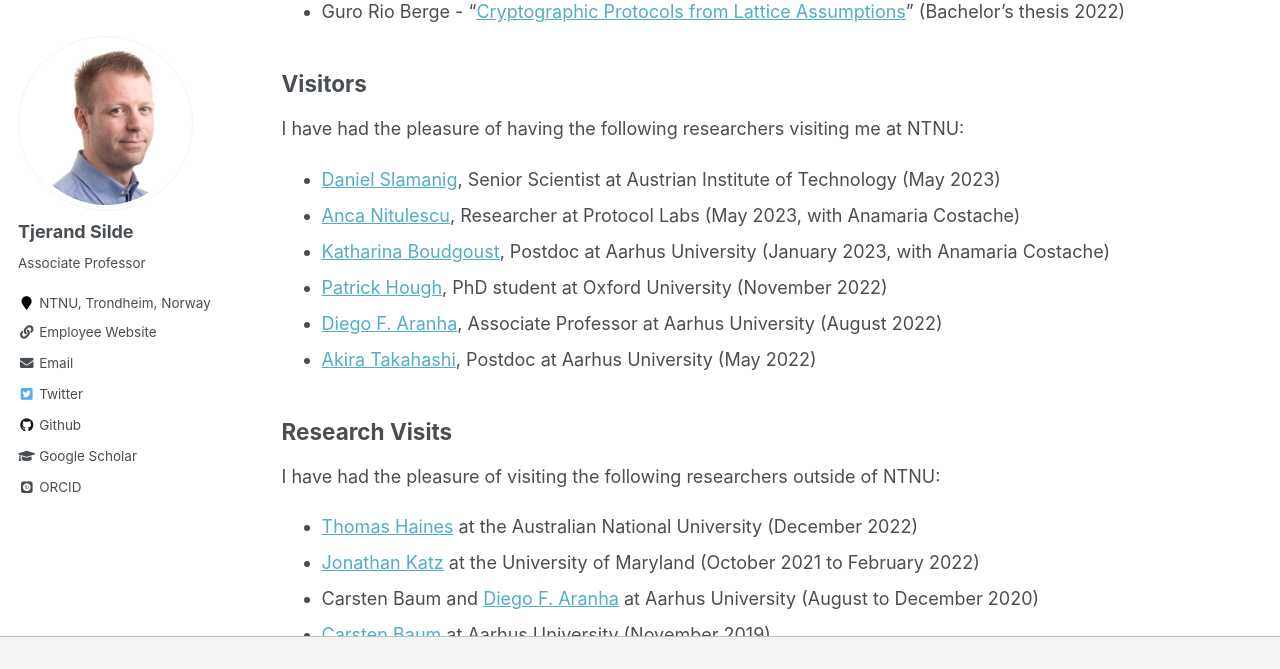
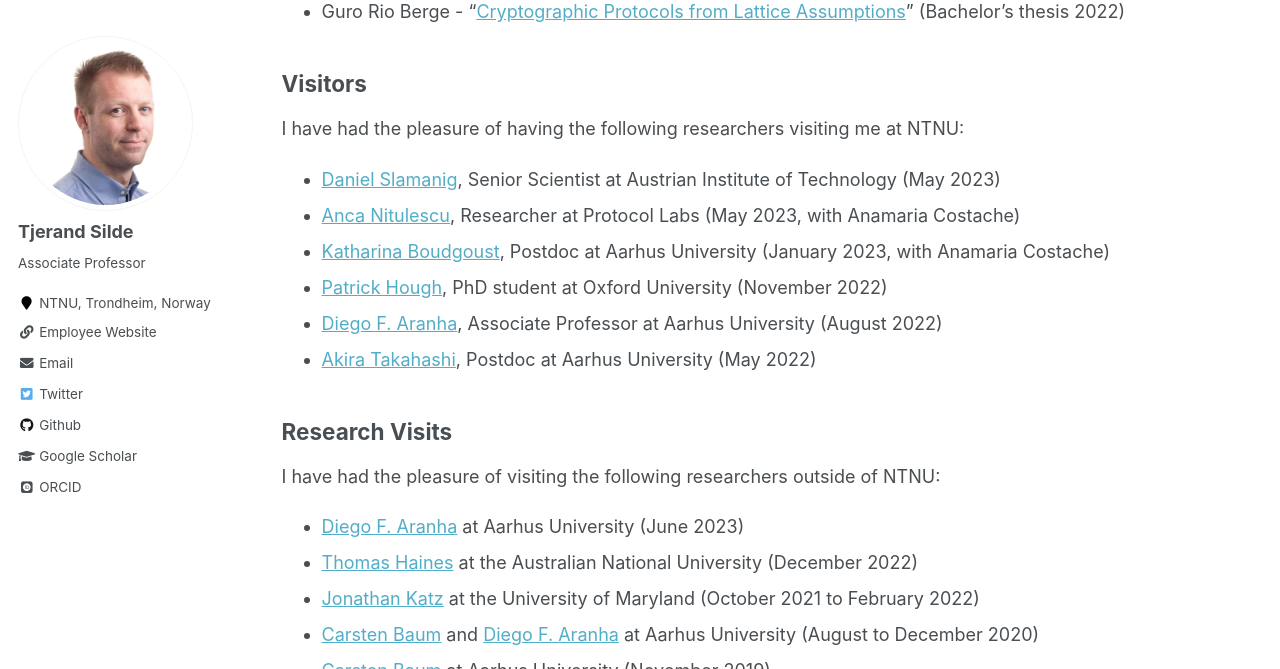
Before and after one commit to tjesi/tjesi.github.io, a Jekyll site: the page built from _pages/people.md, in a window 1280 px wide and 900 px high, scrolled down 893 px, cut to the strip 0-669 px from the top of the window. Built offline with Jekyll 4.4.1, drawn with Linux system fonts in a browser that asks for light colours; some web fonts are replaced.

Commit message:
Update people.md

```diff
--- a/_pages/people.md
+++ b/_pages/people.md
@@ -39,7 +39,8 @@ I have had the pleasure of having the following researchers visiting me at NTNU:
 ## Research Visits
 
 I have had the pleasure of visiting the following researchers outside of NTNU:
+- [Diego F. Aranha](https://dfaranha.github.io) at Aarhus University (June 2023)
 - [Thomas Haines](https://cecc.anu.edu.au/people/thomas-haines) at the Australian National University (December 2022)
 - [Jonathan Katz](https://www.cs.umd.edu/~jkatz) at the University of Maryland (October 2021 to February 2022)
-- Carsten Baum and [Diego F. Aranha](https://dfaranha.github.io) at Aarhus University (August to December 2020)
+- [Carsten Baum](http://carstenbaum.com) and [Diego F. Aranha](https://dfaranha.github.io) at Aarhus University (August to December 2020)
 - [Carsten Baum](http://carstenbaum.com) at Aarhus University (November 2019)
```
